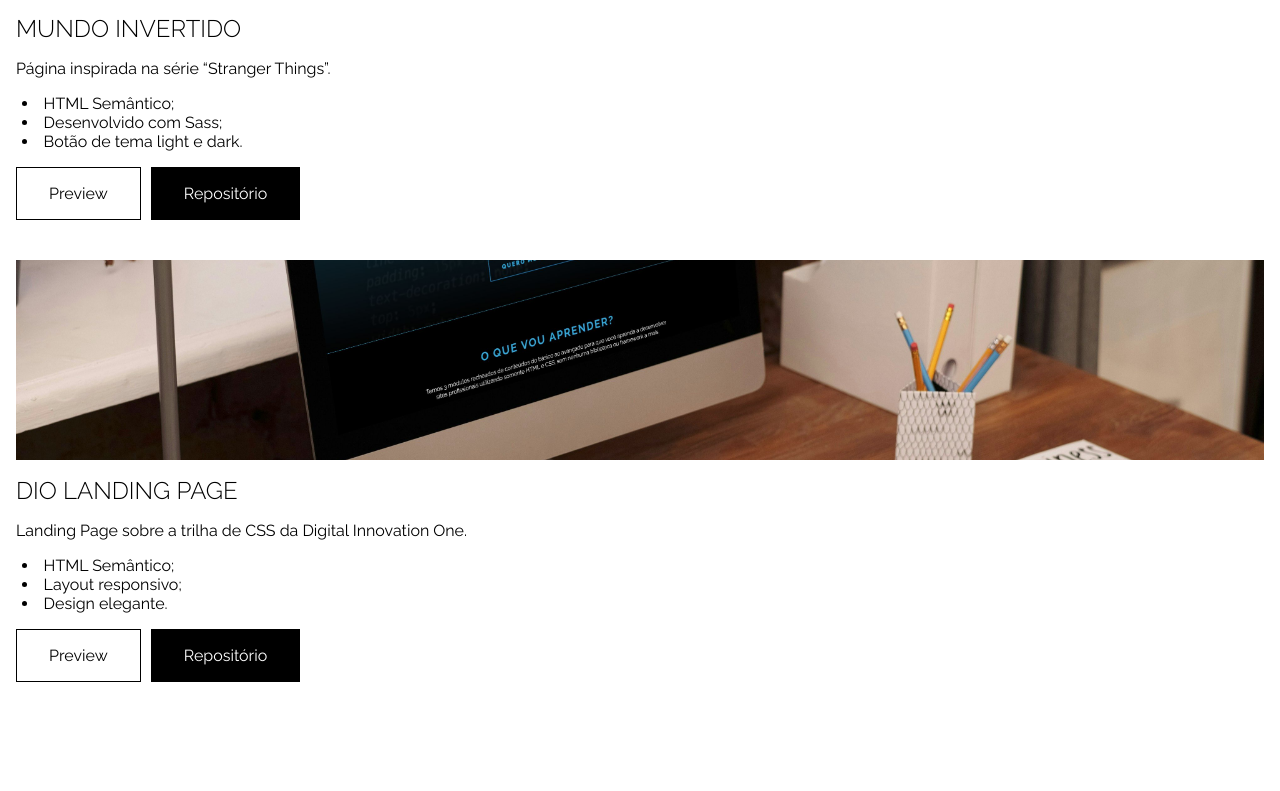
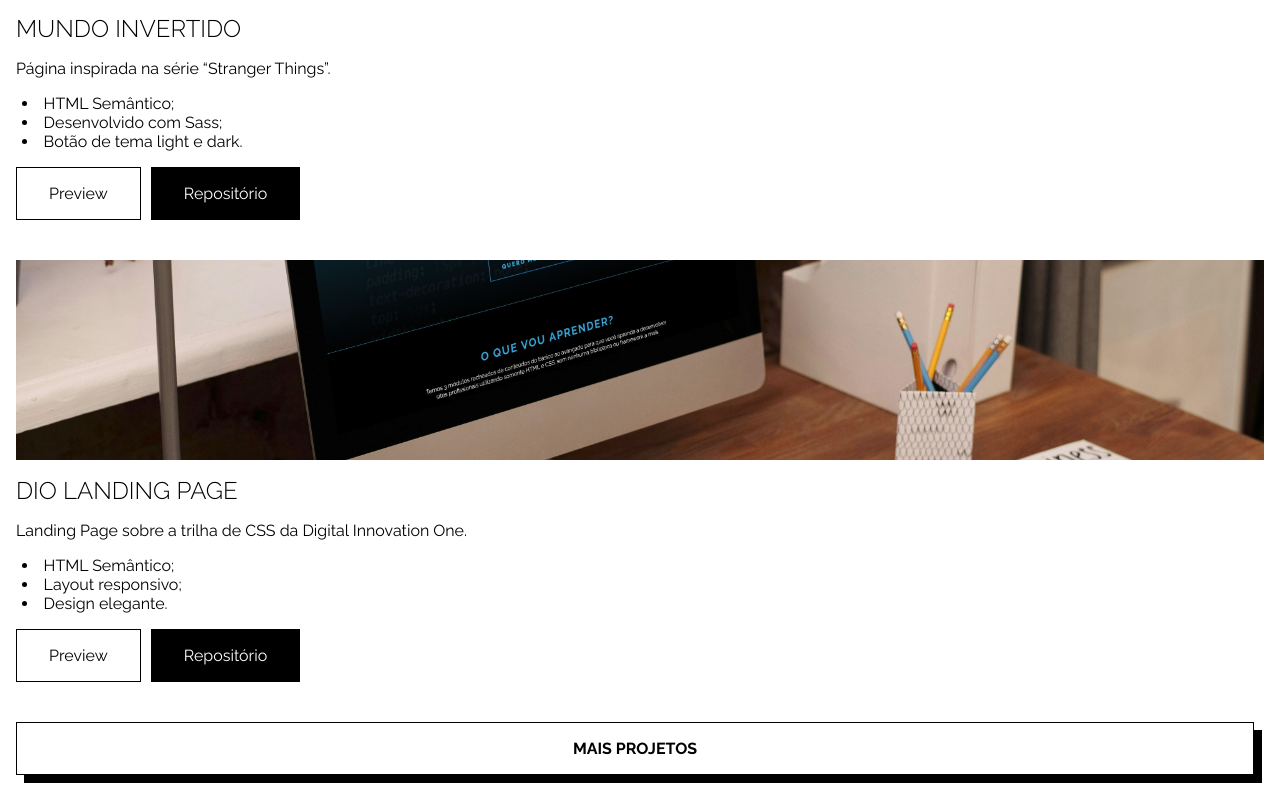
Before and after one commit to GracilianoOG/dio-portfolio, a React (Vite) app: page / in a window 1280 px wide. Shown: the part 3171-3962 px from the top of the page. Before the commit the page ends 3869 px from the top, so only its background shows below. Built offline with nearby package versions, Linux system fonts and the light colour scheme.

Commit message:
Add new link to showcase more projects

```diff
--- a/src/components/ProjectsSection.jsx
+++ b/src/components/ProjectsSection.jsx
@@ -4,6 +4,7 @@ import projectOne from "../assets/images/projects/project-1.jpg";
 import projectTwo from "../assets/images/projects/project-2.jpg";
 import projectThree from "../assets/images/projects/project-3.jpg";
 import styled from "styled-components";
+import { ButtonStyled } from "./styles/ButtonStyled";
 
 const ProjectsWrapperStyled = styled.div`
   display: grid;
@@ -45,6 +46,9 @@ function ProjectsSection() {
             "Design elegante.",
           ]}
         />
+        <ButtonStyled $decorated href="#">
+          Mais projetos
+        </ButtonStyled>
       </ProjectsWrapperStyled>
     </section>
   );
```
